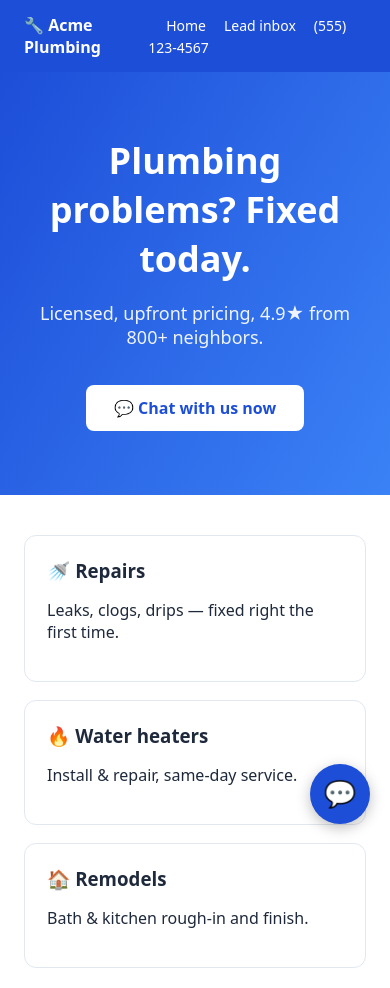
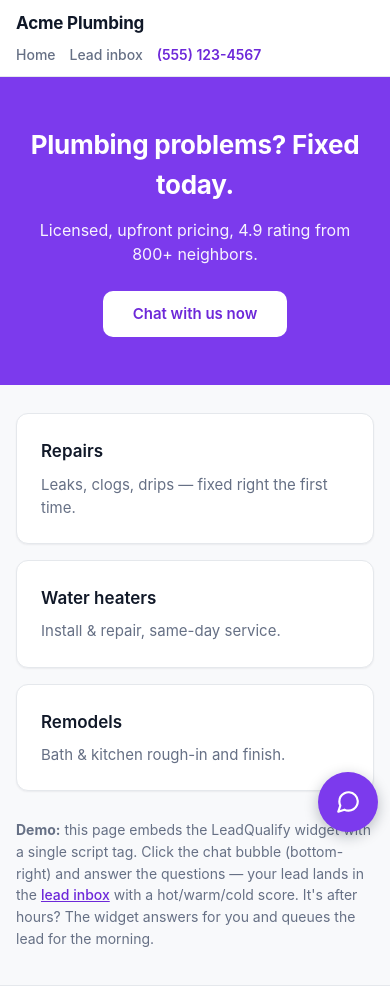
Before and after one commit to alexwboles/leadqualify-ai, a website: page demo/index.html in a window 390 px wide. Shown: the top 988 px of the page. Drawn offline with Linux system fonts and the light colour scheme.

Commit message:
Premium design pass: light theme, refined type, responsive

```diff
--- a/config/acme-plumbing.json
+++ b/config/acme-plumbing.json
@@ -1 +1 @@
-{"afterHoursMessage":"We're closed right now, but leave your details below and we'll call you first thing in the morning.","apiBase":"","businessHours":{"close":17,"days":[1,2,3,4,5],"open":9},"businessName":"Acme Plumbing","openMessage":"Hi there! Want a fast quote? Answer 5 quick questions and we'll get right back to you.","primaryColor":"#1d4ed8","services":["Leak repair","Drain cleaning","Water heater","Remodel","Other"],"tagline":"We usually reply within a few minutes."}
+{"afterHoursMessage":"We're closed right now, but leave your details below and we'll call you first thing in the morning.","apiBase":"","businessHours":{"close":17,"days":[1,2,3,4,5],"open":9},"businessName":"Acme Plumbing","openMessage":"Hi there! Want a fast quote? Answer 5 quick questions and we'll get right back to you.","primaryColor":"#7c3aed","services":["Leak repair","Drain cleaning","Water heater","Remodel","Other"],"tagline":"We usually reply within a few minutes."}
--- a/demo/index.html
+++ b/demo/index.html
@@ -5,38 +5,69 @@
 <meta name="viewport" content="width=device-width, initial-scale=1">
 <title>Acme Plumbing — 24/7 Service</title>
 <style>
-  body{font-family:system-ui,-apple-system,sans-serif;margin:0;color:#1e293b}
-  header{background:#1d4ed8;color:#fff;padding:14px 24px;display:flex;justify-content:space-between;align-items:center}
-  header a{color:#fff;margin-left:18px;text-decoration:none;font-size:14px}
-  .hero{background:linear-gradient(120deg,#1d4ed8,#3b82f6);color:#fff;padding:64px 24px;text-align:center}
-  .hero h1{margin:0 0 12px;font-size:36px}
-  .hero p{font-size:18px;opacity:.92}
-  .cta{display:inline-block;background:#fff;color:#1d4ed8;font-weight:700;padding:12px 28px;border-radius:8px;margin-top:18px;cursor:pointer}
-  .grid{display:grid;grid-template-columns:repeat(auto-fit,minmax(220px,1fr));gap:18px;padding:40px 24px;max-width:1000px;margin:0 auto}
-  .card{border:1px solid #e2e8f0;border-radius:12px;padding:22px;background:#fff}
-  .card h3{margin:0 0 8px}
-  footer{background:#0f172a;color:#94a3b8;text-align:center;padding:22px;font-size:13px}
-  .note{max-width:1000px;margin:0 auto;padding:0 24px 40px;color:#64748b;font-size:14px}
+  :root{
+    --accent:#7c3aed; --accent-dark:#6d28d9; --accent-soft:rgba(124,58,237,.08);
+    --bg:#f8f9fb; --card:#fff; --line:#e5e8ec; --ink:#101828; --muted:#667085;
+    --font:-apple-system,BlinkMacSystemFont,"Segoe UI",Roboto,Helvetica,Arial,sans-serif;
+  }
+  *{box-sizing:border-box}
+  body{font-family:var(--font);margin:0;background:var(--bg);color:var(--ink);
+    font-size:15px;line-height:1.55;-webkit-font-smoothing:antialiased}
+  header{background:#fff;border-bottom:1px solid var(--line);
+    padding:12px 24px;display:flex;justify-content:space-between;align-items:center;
+    position:sticky;top:0;z-index:10}
+  .brand{font-weight:700;font-size:17px;letter-spacing:-.01em}
+  header nav{display:flex;align-items:center;gap:20px}
+  header a{color:var(--muted);text-decoration:none;font-size:14px;font-weight:500}
+  header a:hover{color:var(--ink)}
+  header a.phone{color:var(--accent-dark);font-weight:600}
+  .hero{background:var(--accent);color:#fff;padding:72px 24px;text-align:center}
+  .hero h1{margin:0 0 12px;font-size:30px;font-weight:700;letter-spacing:-.01em}
+  .hero p{margin:0;font-size:17px;opacity:.94}
+  .cta{display:inline-block;background:#fff;color:var(--accent-dark);font-weight:600;
+    font-size:15px;padding:12px 30px;min-height:46px;line-height:22px;border-radius:10px;
+    margin-top:24px;cursor:pointer;border:none;font-family:var(--font)}
+  .cta:hover{background:#f4f3ff}
+  .cta:focus-visible{outline:2px solid #fff;outline-offset:3px}
+  .grid{display:grid;grid-template-columns:repeat(auto-fit,minmax(240px,1fr));gap:16px;
+    padding:40px 24px;max-width:1120px;margin:0 auto}
+  .card{border:1px solid var(--line);border-radius:12px;padding:24px;background:var(--card);
+    box-shadow:0 1px 2px rgba(16,24,40,.06)}
+  .card h3{margin:0 0 8px;font-size:17px;font-weight:600}
+  .card p{margin:0;color:var(--muted);font-size:15px}
+  .note{max-width:1120px;margin:0 auto;padding:0 24px 48px;color:var(--muted);font-size:14px}
+  .note a{color:var(--accent-dark);font-weight:500}
+  footer{background:#fff;border-top:1px solid var(--line);color:var(--muted);
+    text-align:center;padding:20px;font-size:13px}
+  @media (max-width:640px){
+    header{padding:10px 16px;flex-wrap:wrap;gap:8px}
+    header nav{gap:14px}
+    .hero{padding:48px 20px}
+    .hero h1{font-size:26px}
+    .hero p{font-size:16px}
+    .grid{padding:28px 16px;grid-template-columns:1fr}
+    .note{padding:0 16px 36px}
+  }
 </style>
 </head>
 <body>
 <header>
-  <strong>🔧 Acme Plumbing</strong>
-  <nav><a href="/demo/">Home</a><a href="/inbox/">Lead inbox</a><a href="tel:+15551234567">(555) 123-4567</a></nav>
+  <span class="brand">Acme Plumbing</span>
+  <nav><a href="/demo/">Home</a><a href="/inbox/">Lead inbox</a><a class="phone" href="tel:+15551234567">(555) 123-4567</a></nav>
 </header>
 <div class="hero">
   <h1>Plumbing problems? Fixed today.</h1>
-  <p>Licensed, upfront pricing, 4.9★ from 800+ neighbors.</p>
-  <span class="cta" onclick="document.getElementById('lq-bubble').click()">💬 Chat with us now</span>
+  <p>Licensed, upfront pricing, 4.9 rating from 800+ neighbors.</p>
+  <button class="cta" onclick="document.getElementById('lq-bubble').click()">Chat with us now</button>
 </div>
 <div class="grid">
-  <div class="card"><h3>🚿 Repairs</h3><p>Leaks, clogs, drips — fixed right the first time.</p></div>
-  <div class="card"><h3>🔥 Water heaters</h3><p>Install &amp; repair, same-day service.</p></div>
-  <div class="card"><h3>🏠 Remodels</h3><p>Bath &amp; kitchen rough-in and finish.</p></div>
+  <div class="card"><h3>Repairs</h3><p>Leaks, clogs, drips — fixed right the first time.</p></div>
+  <div class="card"><h3>Water heaters</h3><p>Install &amp; repair, same-day service.</p></div>
+  <div class="card"><h3>Remodels</h3><p>Bath &amp; kitchen rough-in and finish.</p></div>
 </div>
 <div class="note">
   <strong>Demo:</strong> this page embeds the LeadQualify widget with a single script tag.
-  Click the 💬 bubble (bottom-right) and answer the questions — your lead lands in the
+  Click the chat bubble (bottom-right) and answer the questions — your lead lands in the
   <a href="/inbox/">lead inbox</a> with a hot/warm/cold score.
   It's after hours? The widget answers for you and queues the lead for the morning.
 </div>
@@ -48,7 +79,7 @@
 LeadQualify.init({
   businessName: "Acme Plumbing",
   apiBase: "",
-  primaryColor: "#1d4ed8",
+  primaryColor: "#7c3aed",
   services: ["Leak repair", "Drain cleaning", "Water heater", "Remodel", "Other"],
   businessHours: { open: 9, close: 17, days: [1,2,3,4,5] }
 });
--- a/widget/leadqualify.js
+++ b/widget/leadqualify.js
@@ -152,7 +152,8 @@
       var root = document.createElement("div");
       root.id = "lq-root";
       root.innerHTML =
-        '<button id="lq-bubble" aria-label="Chat with us">💬</button>' +
+        '<button id="lq-bubble" aria-label="Chat with us">' +
+        '<svg width="26" height="26" viewBox="0 0 24 24" fill="none" stroke="currentColor" stroke-width="2" stroke-linecap="round" stroke-linejoin="round" aria-hidden="true"><path d="M21 11.5a8.38 8.38 0 0 1-.9 3.8 8.5 8.5 0 0 1-7.6 4.7 8.38 8.38 0 0 1-3.8-.9L3 21l1.9-5.7a8.38 8.38 0 0 1-.9-3.8 8.5 8.5 0 0 1 4.7-7.6 8.38 8.38 0 0 1 3.8-.9h.5a8.48 8.48 0 0 1 8 8v.5z"/></svg></button>' +
         '<div id="lq-panel" style="display:none">' +
           '<div id="lq-header"><div><strong id="lq-biz"></strong><div id="lq-status"></div></div>' +
           '<button id="lq-close" aria-label="Close">✕</button></div>' +
@@ -288,7 +289,7 @@
         };
         persistLead(config, lead);
         typing(function () {
-          var badge = result.tier === "hot" ? "🔥" : result.tier === "warm" ? "🟡" : "🔵";
+          var dotColor = result.tier === "hot" ? "#dc2626" : result.tier === "warm" ? "#d97706" : "#2563eb";
           var msg = (state.open ? config.doneMessage : config.doneAfterHours)
             .replace("{name}", (state.answers.name || "there").split(" ")[0]);
           botSay(msg);
@@ -296,7 +297,9 @@
           card.className = "lq-msg lq-bot";
           card.innerHTML = "";
           var t = document.createElement("div");
-          t.innerHTML = "<strong>" + badge + " " + result.tier.toUpperCase() + " lead</strong> (" + result.score + "/100)";
+          t.innerHTML = '<span style="display:inline-block;width:9px;height:9px;border-radius:50%;background:' +
+            dotColor + ';margin-right:7px"></span><strong>' + result.tier.toUpperCase() +
+            ' lead</strong> <span style="color:#667085">(' + result.score + '/100)</span>';
           card.appendChild(t);
           var ul = document.createElement("ul");
           ul.className = "lq-reasons";
@@ -345,31 +348,48 @@
 
     function injectCss(config) {
       if (document.getElementById("lq-style")) return;
+      var font = "-apple-system,BlinkMacSystemFont,'Segoe UI',Roboto,Helvetica,Arial,sans-serif";
+      var ring = "0 0 0 3px " + hexToRgba(config.primaryColor, 0.18);
       var css =
-        "#lq-root{position:fixed;bottom:20px;right:20px;z-index:99999;font-family:system-ui,-apple-system,sans-serif}" +
-        "#lq-bubble{width:60px;height:60px;border-radius:50%;border:none;font-size:26px;cursor:pointer;color:#fff;box-shadow:0 4px 14px rgba(0,0,0,.25)}" +
-        "#lq-panel{position:absolute;bottom:72px;right:0;width:340px;max-width:calc(100vw - 40px);height:480px;max-height:70vh;background:#fff;border-radius:14px;box-shadow:0 8px 30px rgba(0,0,0,.25);display:flex;flex-direction:column;overflow:hidden}" +
-        "#lq-header{background:" + config.primaryColor + ";color:#fff;padding:12px 14px;display:flex;justify-content:space-between;align-items:center}" +
-        "#lq-header strong{font-size:15px}#lq-status{font-size:11px;opacity:.9}" +
-        "#lq-close{background:none;border:none;color:#fff;font-size:16px;cursor:pointer}" +
-        "#lq-messages{flex:1;overflow-y:auto;padding:12px;display:flex;flex-direction:column;gap:8px;background:#f8fafc}" +
-        ".lq-msg{max-width:85%;padding:9px 12px;border-radius:14px;font-size:14px;line-height:1.4}" +
-        ".lq-bot{background:#fff;border:1px solid #e2e8f0;align-self:flex-start;border-bottom-left-radius:4px}" +
+        "#lq-root{position:fixed;bottom:20px;right:20px;z-index:99999;font-family:" + font + ";-webkit-font-smoothing:antialiased}" +
+        "#lq-bubble{width:60px;height:60px;border-radius:50%;border:none;cursor:pointer;color:#fff;display:flex;align-items:center;justify-content:center;box-shadow:0 4px 14px rgba(16,24,40,.28)}" +
+        "#lq-bubble:hover{filter:brightness(.94)}" +
+        "#lq-bubble:focus-visible{outline:2px solid #fff;outline-offset:3px}" +
+        "#lq-panel{position:absolute;bottom:74px;right:0;width:360px;max-width:calc(100vw - 40px);height:500px;max-height:72vh;background:#fff;border:1px solid #e5e8ec;border-radius:12px;box-shadow:0 12px 32px rgba(16,24,40,.16);display:flex;flex-direction:column;overflow:hidden}" +
+        "#lq-header{background:" + config.primaryColor + ";color:#fff;padding:14px 16px;display:flex;justify-content:space-between;align-items:center}" +
+        "#lq-header strong{font-size:15px;font-weight:600}#lq-status{font-size:12px;opacity:.92;margin-top:2px}" +
+        "#lq-close{background:none;border:none;color:#fff;font-size:16px;cursor:pointer;min-width:36px;min-height:36px;border-radius:8px}" +
+        "#lq-close:hover{background:rgba(255,255,255,.16)}" +
+        "#lq-messages{flex:1;overflow-y:auto;padding:14px;display:flex;flex-direction:column;gap:10px;background:#f8f9fb}" +
+        ".lq-msg{max-width:85%;padding:10px 14px;border-radius:14px;font-size:14px;line-height:1.5;color:#101828}" +
+        ".lq-bot{background:#fff;border:1px solid #e5e8ec;align-self:flex-start;border-bottom-left-radius:4px;box-shadow:0 1px 2px rgba(16,24,40,.05)}" +
         ".lq-user{background:" + config.primaryColor + ";color:#fff;align-self:flex-end;border-bottom-right-radius:4px}" +
         ".lq-typing{opacity:.6}" +
-        ".lq-reasons{margin:6px 0 0;padding-left:18px;font-size:13px}" +
-        "#lq-quick{display:flex;flex-wrap:wrap;gap:6px;padding:8px 12px;background:#fff;border-top:1px solid #e2e8f0}" +
-        ".lq-chip{background:#eef2ff;border:1px solid #c7d2fe;color:#3730a3;border-radius:20px;padding:7px 12px;font-size:13px;cursor:pointer}" +
-        ".lq-chip:hover{background:#e0e7ff}" +
-        "#lq-inputrow{display:flex;border-top:1px solid #e2e8f0;background:#fff}" +
-        "#lq-input{flex:1;border:none;padding:12px;font-size:14px;outline:none}" +
-        "#lq-input:disabled{background:#f1f5f9}" +
-        "#lq-send{border:none;background:" + config.primaryColor + ";color:#fff;padding:0 16px;font-size:16px;cursor:pointer}";
+        ".lq-reasons{margin:8px 0 0;padding-left:18px;font-size:13px;color:#344054}" +
+        "#lq-quick{display:flex;flex-wrap:wrap;gap:8px;padding:10px 14px;background:#fff;border-top:1px solid #e5e8ec}" +
+        ".lq-chip{background:#fff;border:1px solid #d0d5dd;color:#101828;border-radius:999px;padding:9px 15px;min-height:38px;font-size:13px;font-weight:500;cursor:pointer;font-family:" + font + "}" +
+        ".lq-chip:hover{border-color:#98a2b3;background:#f9fafb}" +
+        ".lq-chip:focus-visible{outline:none;box-shadow:" + ring + ";border-color:" + config.primaryColor + "}" +
+        "#lq-inputrow{display:flex;border-top:1px solid #e5e8ec;background:#fff;align-items:stretch}" +
+        "#lq-input{flex:1;border:none;padding:12px 14px;font-size:14px;outline:none;min-height:48px;font-family:" + font + ";color:#101828}" +
+        "#lq-input:disabled{background:#f8f9fb;color:#98a2b3}" +
+        "#lq-send{border:none;background:" + config.primaryColor + ";color:#fff;padding:0 18px;min-height:48px;min-width:52px;font-size:16px;cursor:pointer}" +
+        "#lq-send:hover{filter:brightness(.94)}" +
+        "@media (max-width:640px){#lq-root{bottom:12px;right:12px}#lq-panel{width:calc(100vw - 32px);height:72vh;bottom:70px}}";
       var st = document.createElement("style");
       st.id = "lq-style";
       st.textContent = css;
       document.head.appendChild(st);
     }
+
+    // #rrggbb -> rgba() so focus rings can reuse the configured primary color.
+    function hexToRgba(hex, alpha) {
+      var h = String(hex || "").replace("#", "");
+      if (h.length === 3) h = h[0] + h[0] + h[1] + h[1] + h[2] + h[2];
+      var n = parseInt(h, 16);
+      if (isNaN(n) || h.length !== 6) return "rgba(124,58,237," + alpha + ")";
+      return "rgba(" + ((n >> 16) & 255) + "," + ((n >> 8) & 255) + "," + (n & 255) + "," + alpha + ")";
+    }
   }
 
   return api;
```
Also changed, not shown: inbox/index.html (+69 -31 lines).
